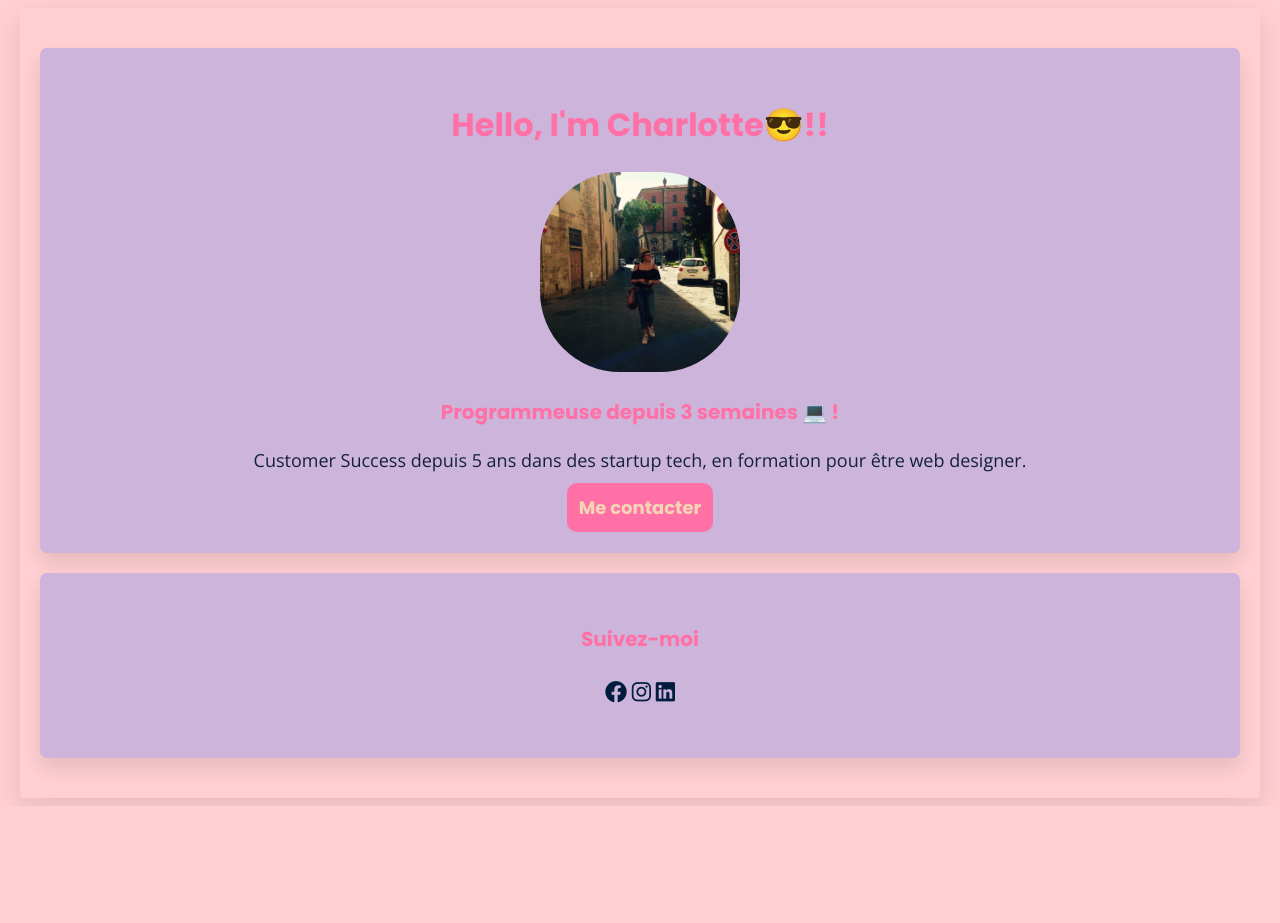
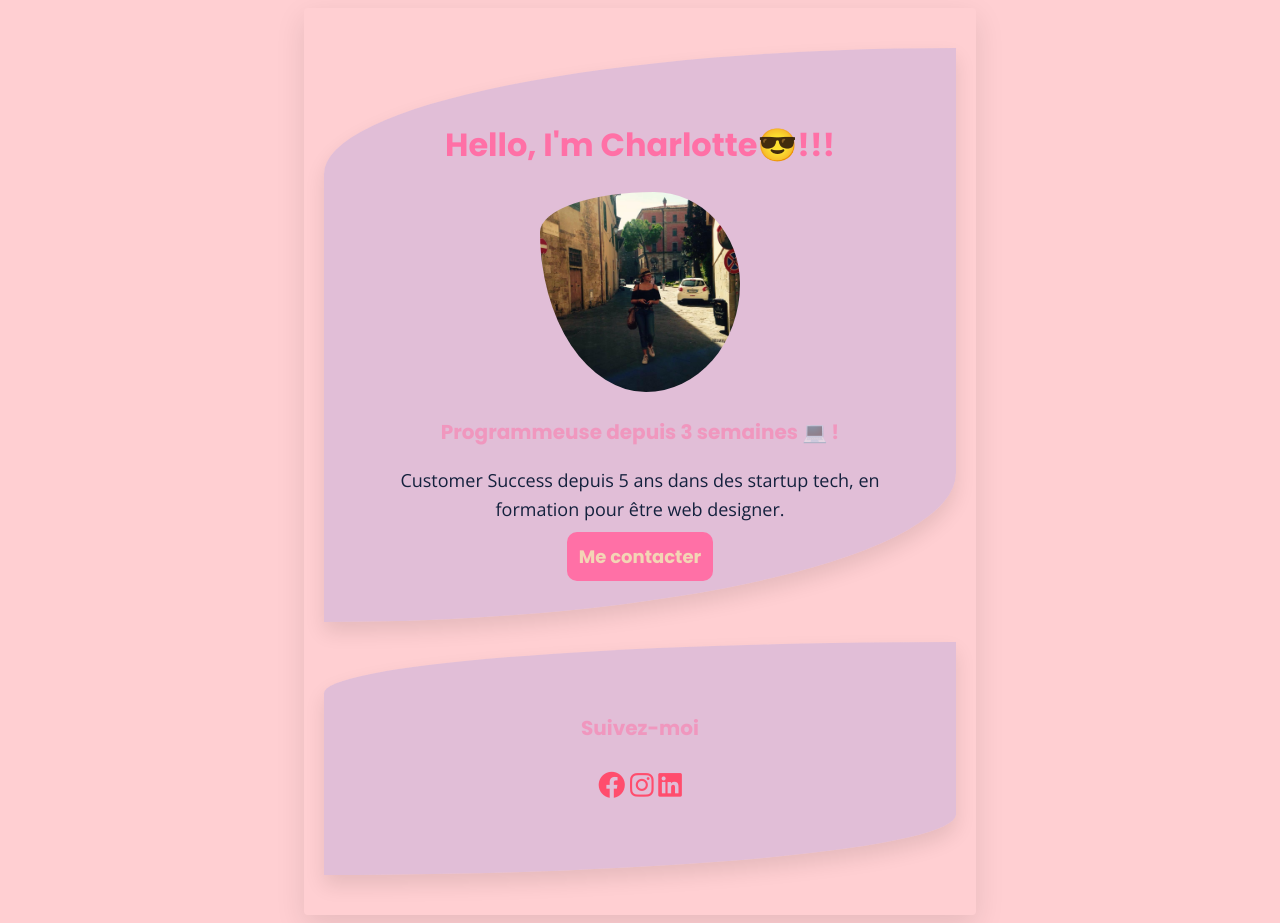
Before and after one commit to Charlottejv29/profile, a plain HTML site: page index.html in a window 1280 px wide. Before the commit the page ends 806 px from the top, so only its background shows below. Drawn offline with nearby package versions, Linux system fonts and the light colour scheme.

Commit message:
make my profile prettier

```diff
--- a/index.html
+++ b/index.html
@@ -12,7 +12,7 @@
   <body>
     <div class="container">
       <div class="card">
-        <h1>Hello, I'm Charlotte😎!!</h1>
+        <h1>Hello, I'm Charlotte😎!!!</h1>
 
         <img src="images/profile_pic.jpg" alt="Photo de profile" width=10% height=10% class="img-circle">
 
--- a/style.css
+++ b/style.css
@@ -15,7 +15,7 @@ h1{
   line-height: 1,8;
 }
 h2, h3 {
-  color: #ff70a6;
+  color: rgba(255, 112, 166, 0.5);
   font-family: "Poppins", serif;
   font-size: 20px;
   line-height: 1,8;
@@ -33,7 +33,7 @@ a:hover {
 }
 
 .container {
-  width: 100%;
+  width: 50%;
   max-width: 1200px;
   margin: 0 auto;
   padding: 20px;
@@ -41,17 +41,17 @@ a:hover {
   box-shadow: 0 10px 30px rgba(0,0,0,.1);
 }
 .card {
-  background-color: #cdb4db;
-  border: 30px;
-  border-radius: 7px;
+  background-color: rgba(205, 180, 219, 0.6);
+  border: 50px;
+  border-radius: 100% 0% 100% 0% / 22% 74% 26% 78%;
   box-shadow: 0 10px 20px rgba(0,0,0,.1);
-  padding: 30px;
+  padding: 50px;
   text-align: center;
   margin: 20px auto;
 }
 
 .img-circle {
-  border-radius: 80px;
+  border-radius: 57% 43% 47% 53% / 20% 46% 54% 80%;
   width: 200px;
   height: 200px;
 }
@@ -60,7 +60,8 @@ a:hover {
   width: auto;
   height: 60px;
   max-width: 200px;
-  font-size: 22px;
+  font-size: 27px;
+  color: #ff4d6d;
 }
 
 .button{
```
